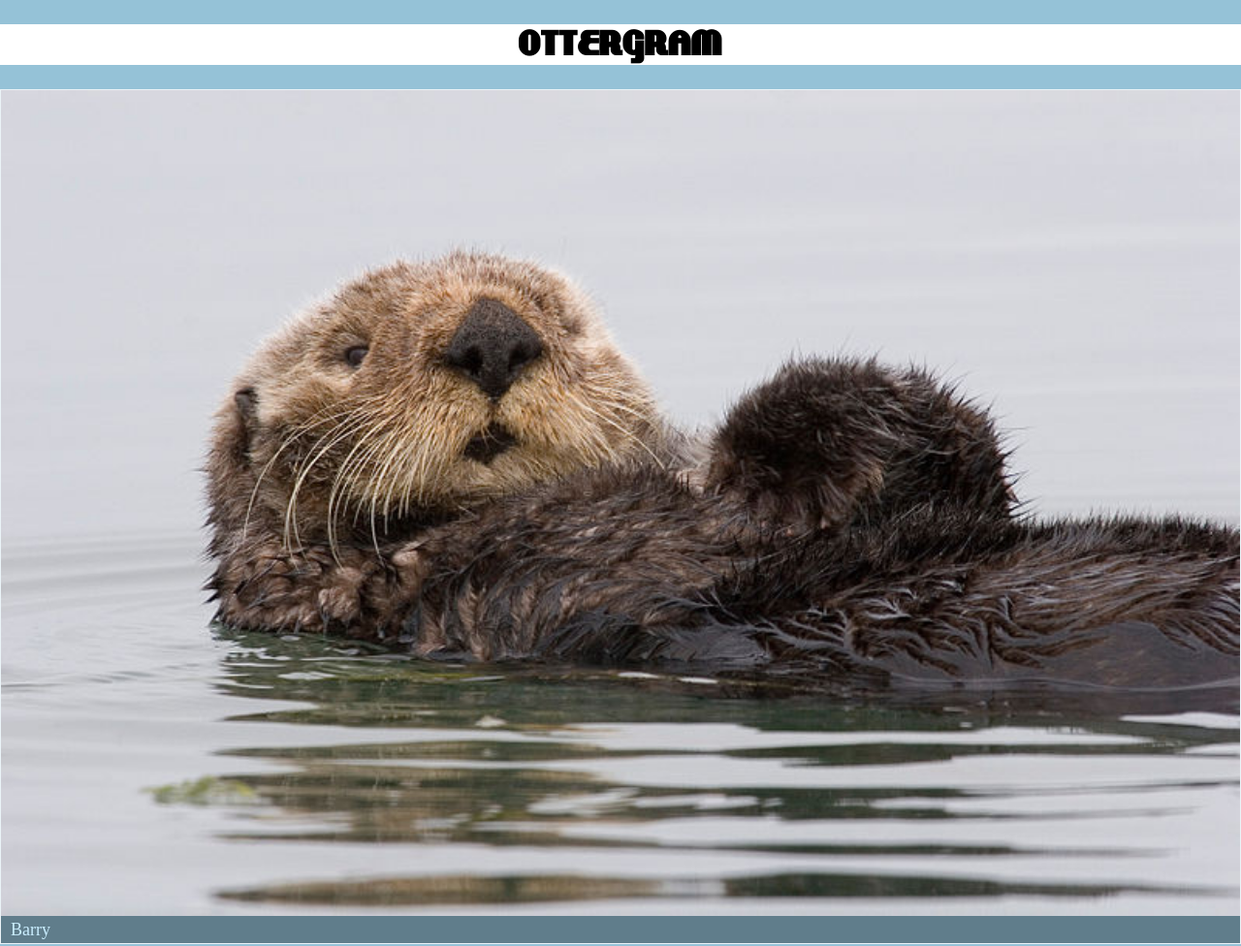
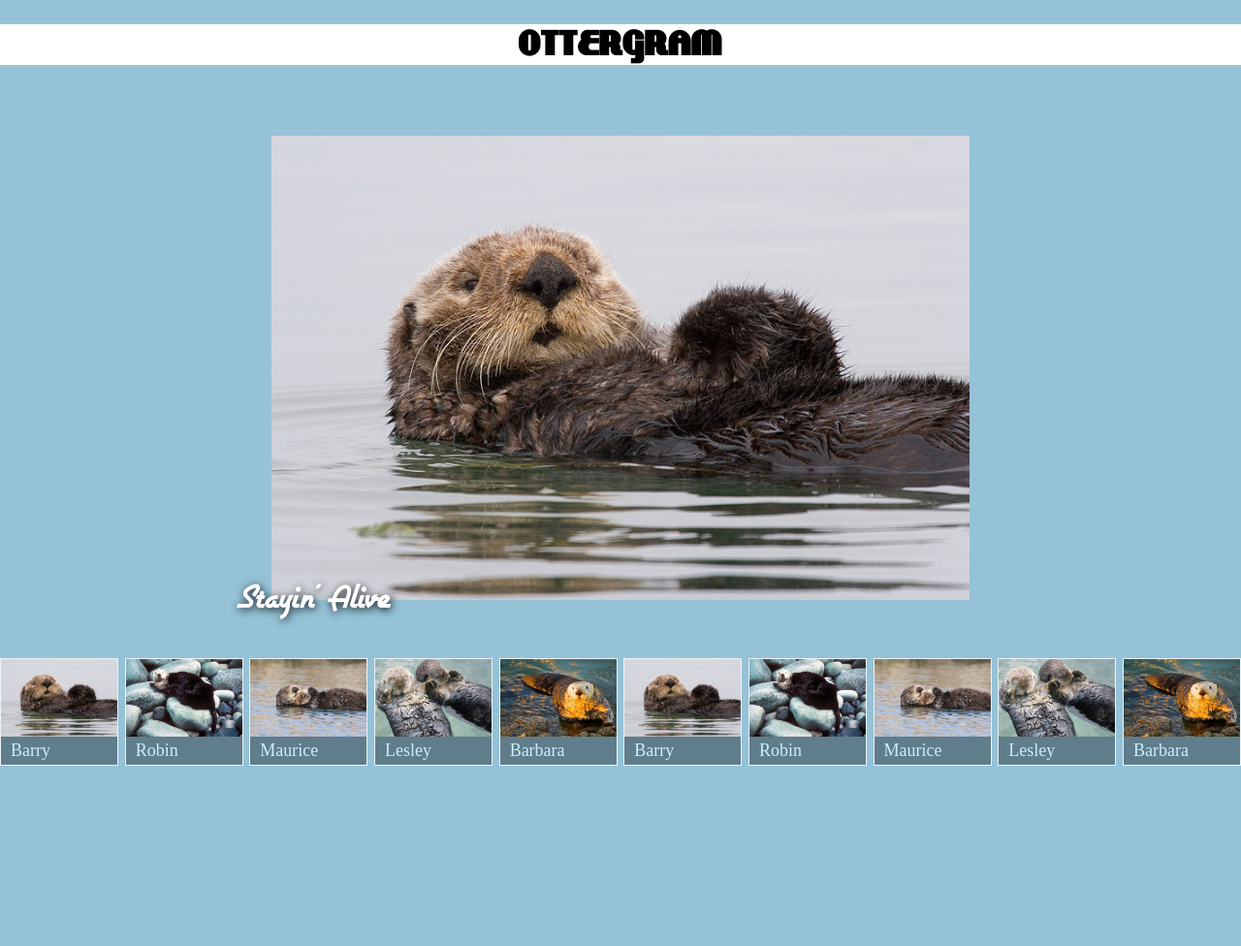
Before and after one commit to bcabantug/ottergram, a plain HTML site: page index.html in a window 1280 px wide. Shown: the top 976 px of the page at 97% size. After the commit the page ends 800 px from the top, so only its background shows below. Drawn offline with nearby package versions, Linux system fonts and the light colour scheme.

Commit message:
Updated index.html and styles.css for ch4 Updated index.html and styles.css to utilize flexbox changes for ui adjustment.

```diff
--- a/index.html
+++ b/index.html
@@ -15,9 +15,11 @@
 
   </head>
   <body>
-    <header>
+    <header class = "main-header">
       <h1 class="logo-text">ottergram</h1>
     </header>
+
+  <main class = "main-content">
     <ul class="thumbnail-list">
       <li class="thumbnail-item">
         <a href="#">
@@ -55,6 +57,50 @@
         </a>
 
       </li>
+      <li class="thumbnail-item">
+        <a href="#">
+          <img class="thumbnail-image" src="img/otter1.jpg" alt="Barry the Otter">
+          <span class="thumbnail-title">Barry</span>
+        </a>
+
+      </li>
+      <li class="thumbnail-item">
+        <a href="#">
+          <img class="thumbnail-image" src="img/otter2.jpg" alt="Robin the Otter">
+          <span class="thumbnail-title">Robin</span>
+        </a>
+
+      </li>
+      <li class="thumbnail-item">
+        <a href="#">
+          <img class="thumbnail-image" src="img/otter3.jpg" alt="Maurice the Otter">
+          <span class="thumbnail-title">Maurice</span>
+        </a>
+
+      </li>
+      <li class="thumbnail-item">
+        <a href="#">
+          <img class="thumbnail-image" src="img/otter4.jpg" alt="Lesley the Otter">
+          <span class="thumbnail-title">Lesley</span>
+        </a>
+
+      </li>
+      <li class="thumbnail-item">
+        <a href="#">
+          <img class="thumbnail-image" src="img/otter5.jpg" alt="Barbara the Otter">
+          <span class="thumbnail-title">Barbara</span>
+
+        </a>
+
+      </li>
     </ul>
+
+    <div class="detail-image-container">
+      <div class="detail-image-frame">
+      <img class="detail-image" src="img/otter1.jpg" alt="">
+        <span class="detail-image-title">Stayin' Alive</span>
+      </div>
+    </div>
+</main>
   </body>
 </html>
--- a/stylesheets/styles.css
+++ b/stylesheets/styles.css
@@ -1,3 +1,15 @@
+
+@font-face {
+font-family: 'airstreamregular';
+src: url('fonts/Airstream-webfont.eot');
+src: url('fonts/Airstream-webfont.eot?#iefix') format('embedded-opentype'),
+url('fonts/Airstream-webfont.woff') format('woff'),
+url('fonts/Airstream-webfont.ttf') format('truetype'),
+url('fonts/Airstream-webfont.svg#airstreamregular') format('svg');
+font-weight: normal;
+font-style: normal;
+}
+
 @font-face {
   font-family: 'lakeshore';
   src: url('fonts/LAKESHOR-webfont.eot');
@@ -9,9 +21,20 @@
   font-style: normal;
 }
 
+html, body{
+  height:100%;
+
+}
+
 body{
+display: flex;
+flex-direction: column;
+
   font-size:10px;
   background: rgb(149,194,215);
+}
+.main-header{
+  flex: 0 1 auto;
 }
 
 a{
@@ -28,19 +51,36 @@ a{
 
 }
 
-.thumbnail-item + .thumbnail-item{
-  margin-top: 10px;
+.main-content{
+  flex: 1 1 auto;
+
+  display: flex;
+  flex-direction: column;
 }
 
+
 .thumbnail-item{
-  display: block;
+
+  display: inline-block;
+  min-width: 120px;
+  max-width: 120px;
   border: 1px solid rgb(100%, 100% 100%);
   border: 1px solid rgba(100%, 100%, 100%, 0.8);
 }
 
 .thumbnail-list{
+  flex: 0 1 auto;
+  order: 2;
+
   list-style: none;
   padding: 0;
+
+  display: flex;
+
+  justify-content: space-between;
+
+  white-space: nowrap;
+  overflow-x: auto;
 }
 
 .thumbnail-image{
@@ -59,3 +99,32 @@ a{
 
   font-size:18px;
 }
+
+.detail-image-container{
+  flex: 1 1 auto;
+
+  display: flex;
+  justify-content: center;
+  align-items: center;
+}
+
+.detail-image-frame{
+  text-align: center;
+  position: relative;
+}
+
+.detail-image-title{
+  font-family: airstreamregular;
+  color: white;
+  text-shadow: rgba(0, 0, 0, 0.9) 1px 2px 9px;
+  font-size: 40px;
+
+  position: absolute;
+  bottom: -16px;
+  left: 4px;
+}
+
+.detail-image{
+  width:90%;
+
+}
```
